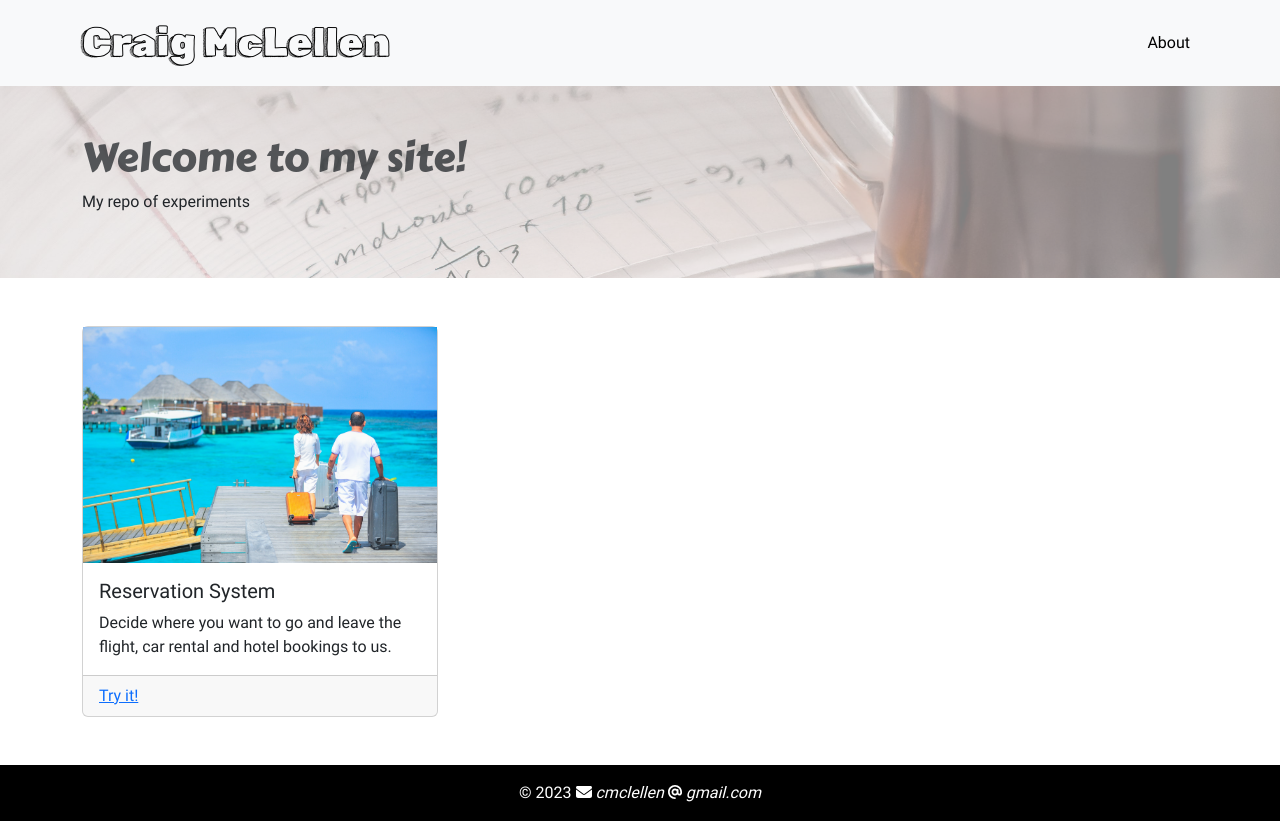
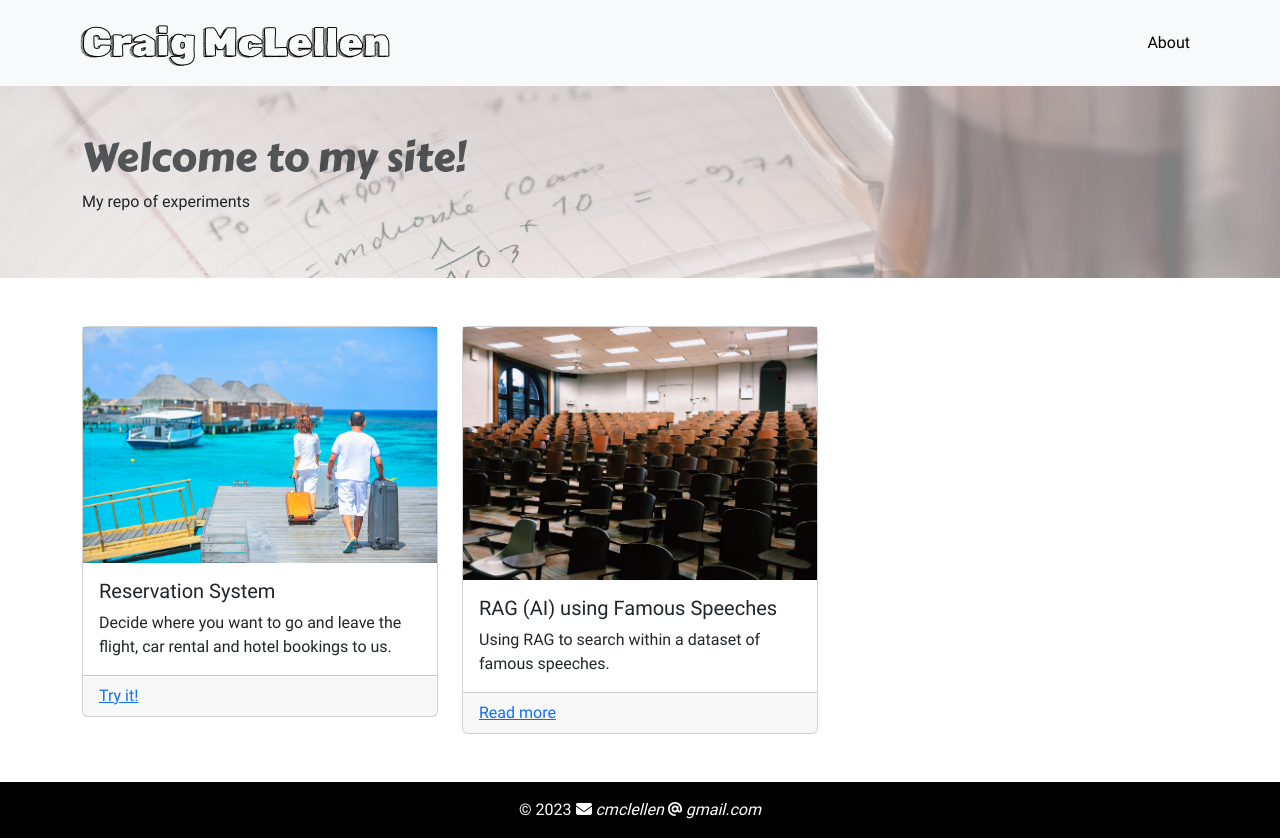
Before and after one commit to cmclellen/cmclellen.github.io, a React (Vite) app: page /#/ in a window 1280 px wide. Built offline with nearby package versions, Linux system fonts and the light colour scheme.

Commit message:
Add famous speeches (#5)

```diff
--- a/src/components/Experiments/Experiments.tsx
+++ b/src/components/Experiments/Experiments.tsx
@@ -1,6 +1,7 @@
 import { FC } from 'react';
 import { ExperimentsWrapper } from './Experiments.styled';
 import reservationimg from '../../assets/reservation.jpg';
+import auditoriumimg from '../../assets/auditorium.jpg';
 
 interface ExperimentsProps { }
 
@@ -20,32 +21,18 @@ const Experiments: FC<ExperimentsProps> = () => (
                   </div>
                </div>
             </div>
-            {/* <div className="col">
-            <div className="card">
+            <div className="col">
+               <div className="card">
+                  <img src={auditoriumimg} />
                   <div className="card-body">
-                     <h5 className="card-title">Card title</h5>
-                     <p className="card-text">This card has supporting text below as a natural lead-in to additional content.
-
-
-                     </p>
+                     <h5 className="card-title">RAG (AI) using Famous Speeches</h5>
+                     <p className="card-text">Using RAG to search within a dataset of famous speeches.</p>
                   </div>
                   <div className="card-footer">
-                     <small className="text-muted">Last updated 3 mins ago</small>
+                     <a href="/FamousSpeeches/">Read more</a>
                   </div>
+               </div>
             </div>
-         </div>
-         <div className="col">
-            <div className="card">
-                  <div className="card-body">
-                     <h5 className="card-title">Card title</h5>
-                     <p className="card-text">This is a wider card with supporting text below as a natural lead-in to additional content. This card has even longer content than the first to show that equal height action.</p>
-                  </div>
-                  <div className="card-footer">
-                     <small className="text-muted">Last updated 3 mins ago</small>
-                  </div>
-            </div>
-         </div>
-          */}
          </div>
       </div>
    </ExperimentsWrapper>
```
Also changed, not shown: src/App.tsx (+12 -13 lines), src/assets/auditorium.jpg (added).
